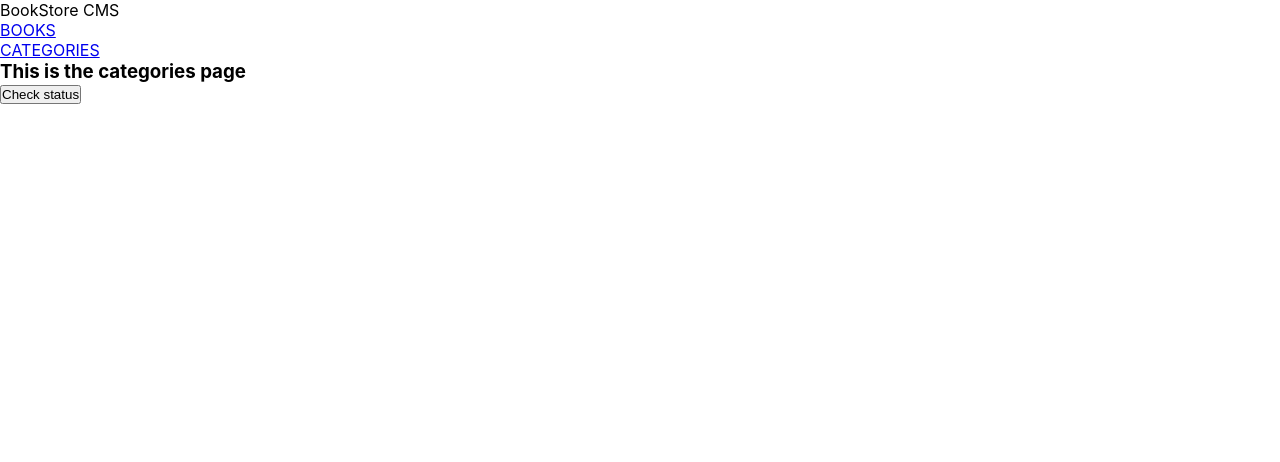
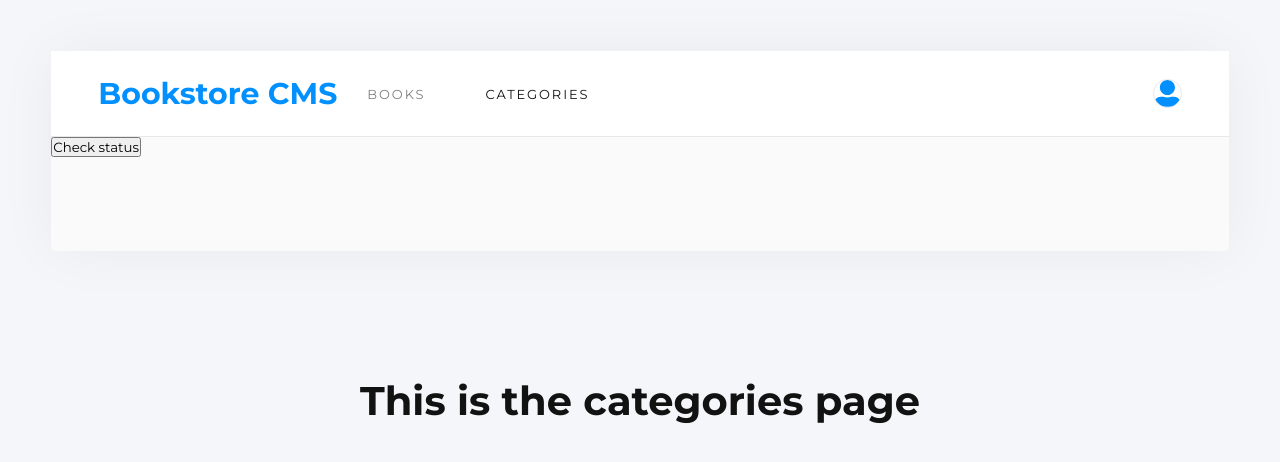
Before and after one commit to Kirabo19/react-bookstore, a React (Create React App) app: page /categorie in a window 1280 px wide. Shown: the top 462 px of the page. Built offline with nearby package versions, Linux system fonts and the light colour scheme.

Commit message:
Bookstore styling

```diff
--- a/package.json
+++ b/package.json
@@ -11,6 +11,7 @@
     "prop-types": "^15.8.1",
     "react": "^18.2.0",
     "react-dom": "^18.2.0",
+    "react-icons": "^4.7.1",
     "react-redux": "^8.0.5",
     "react-router-dom": "^6.4.5",
     "react-scripts": "5.0.1",
--- a/src/App.css
+++ b/src/App.css
@@ -3,3 +3,18 @@
   padding: 0;
   box-sizing: border-box;
 }
+
+.separator_line {
+  width: 90.5%;
+  margin: 40px 60px;
+  border: 1px solid #e8e8e8;
+}
+
+.category {
+  font-size: 2.5rem;
+  color: #121212;
+  position: absolute;
+  left: 50%;
+  top: 50%;
+  transform: translate(-50%, -50%);
+}
--- a/src/components/book.js
+++ b/src/components/book.js
@@ -1,30 +1,42 @@
 import PropTypes from 'prop-types';
 import React from 'react';
+import '../styles/book.css';
 
 const Book = (props) => {
   const {
     category, title, click, id, author,
   } = props;
   return (
-    <div>
+    <div className="book_container">
+      <div className="book_info">
         <p>{category}</p>
         <h2>{title}</h2>
         <p>{author}</p>
         <ul>
           <li>
-          <button type="button">Comments</button>
+            <button className="option_btn" type="button">Comments</button>
           </li>
+          <hr />
           <li>
-          <button id={id} type="button" onClick={click}>Remove</button>
+            <button className="option_btn" id={id} type="button" onClick={click}>Remove</button>
           </li>
+          <hr />
           <li>
-          <button type="button">Edit</button>
+            <button className="option_btn" type="button">Edit</button>
           </li>
         </ul>
-      <div>64% Completed</div>
-      <div>
-        <p>CURRENT CHAPTER</p>
-        <p>Chapter 17</p>
+      </div>
+      <div className="isCompleted">
+        <div className="oval" />
+        <div className="statistic">
+          <span>25%</span>
+          <span>Completed</span>
+        </div>
+      </div>
+      <hr className="vertical_line" />
+      <div className="progress">
+        <span>CURRENT CHAPTER</span>
+        <span>Chapter 17</span>
         <button type="button">UPDATE PROGRESS</button>
       </div>
     </div>
--- a/src/components/bookList.js
+++ b/src/components/bookList.js
@@ -3,6 +3,7 @@ import { useSelector, useDispatch } from 'react-redux';
 import Book from './book';
 import Form from './form';
 import { getBooks, removeBookReducer } from '../redux/books/books';
+import '../styles/bookList.css';
 
 const BooksList = () => {
   const dispatch = useDispatch();
@@ -29,9 +30,10 @@ const BooksList = () => {
   ));
   return (
     <>
-      <ul>
+      <ul className="book_list">
         {list}
       </ul>
+      <hr className="separator_line" />
       <Form />
     </>
   );
--- a/src/components/form.js
+++ b/src/components/form.js
@@ -2,6 +2,7 @@ import React, { useState } from 'react';
 import { useDispatch } from 'react-redux';
 import { v4 as uuidv4 } from 'uuid';
 import { addBookReducer } from '../redux/books/books';
+import '../styles/form.css';
 
 const form = () => {
   const bookInfo = {
@@ -33,11 +34,10 @@ const form = () => {
   };
 
   return (
-    <>
+    <div className="form_container">
       <h2>ADD NEW BOOK</h2>
-      <form onSubmit={submitBookToStore}>
+      <form onSubmit={submitBookToStore} className="form">
         <input name="title" type="text" value={title} placeholder="Title" onChange={handleChange} />
-        <input name="author" type="text" value={author} placeholder="Author" onChange={handleChange} />
         <select name="category" id="categories" onChange={handleChange}>
           <option hidden value="none">Category</option>
           <option value="Action">Action</option>
@@ -50,7 +50,7 @@ const form = () => {
         </select>
         <button type="submit">ADD BOOK</button>
       </form>
-    </>
+    </div>
   );
 };
 
--- a/src/components/navBar.js
+++ b/src/components/navBar.js
@@ -1,19 +1,22 @@
 import React from 'react';
 import { NavLink } from 'react-router-dom';
+import '../styles/header.css';
+import { FaUserAlt } from 'react-icons/fa';
 
 const Header = () => (
   <header>
-    <p>BookStore CMS</p>
+    <span>Bookstore CMS</span>
     <nav>
       <ul>
         <li>
-          <NavLink to="/">BOOKS</NavLink>
+          <NavLink className="nav_link" to="/">BOOKS</NavLink>
         </li>
         <li>
-          <NavLink to="/categorie">CATEGORIES</NavLink>
+          <NavLink className="nav_link" to="/categorie">CATEGORIES</NavLink>
         </li>
       </ul>
     </nav>
+    <FaUserAlt className="user_icon" />
   </header>
 );
 
--- a/src/index.css
+++ b/src/index.css
@@ -1,27 +1,27 @@
-body {
+@import url("https://fonts.googleapis.com/css2?family=Montserrat:wght@100;300;400;600;700&family=Roboto+Slab:wght@300;400;500;700&display=swap");
+
+* {
   margin: 0;
-  font-family:
-    -apple-system,
-    BlinkMacSystemFont,
-    'Segoe UI',
-    'Roboto',
-    'Oxygen',
-    'Ubuntu',
-    'Cantarell',
-    'Fira Sans',
-    'Droid Sans',
-    'Helvetica Neue',
-    sans-serif;
-  -webkit-font-smoothing: antialiased;
-  -moz-osx-font-smoothing: grayscale;
+  padding: 0;
 }
 
-code {
-  font-family:
-    source-code-pro,
-    Menlo,
-    Monaco,
-    Consolas,
-    'Courier New',
-    monospace;
+a {
+  color: inherit;
 }
+
+body {
+  padding: 4%;
+  background-color: #f5f6fa;
+}
+
+#root {
+  margin: 0;
+  padding: 0 0 8% 0;
+  border-radius: 4px;
+  box-shadow: 0 0 60px 0 rgba(0, 0, 0, 0.05);
+  background-color: #fafafa;
+}
+
+.container {
+  padding: 4%;
+}
--- a/src/pages/CategoriesPages.js
+++ b/src/pages/CategoriesPages.js
@@ -10,7 +10,7 @@ const CategoriesPages = () => {
   };
   return (
     <div>
-      <h3>This is the categories page</h3>
+      <h3 className="category">This is the categories page</h3>
       <button type="button" onClick={checkCategoriesStatus}>Check status</button>
     </div>
   );
--- /dev/null
+++ b/src/styles/book.css
@@ -0,0 +1,107 @@
+@import url('https://fonts.googleapis.com/css2?family=Comic+Neue:ital,wght@0,700;1,700&family=Inter:wght@900&family=Lato:ital,wght@1,900&family=Poppins:wght@200&family=Roboto+Slab:wght@100;200;300;400;500;600;700;800;900&display=swap');
+@import url('https://fonts.googleapis.com/css2?family=Comic+Neue:ital,wght@0,700;1,700&family=Inter:wght@900&family=Lato:ital,wght@1,900&family=Montserrat:ital,wght@0,200;0,300;0,400;0,500;0,600;0,700;0,800;1,100;1,200;1,300;1,400;1,500;1,600;1,700;1,800&family=Poppins:wght@200&family=Roboto+Slab:wght@100;200;300;400;500;600;700;800;900&display=swap');
+
+* {
+  margin: 0;
+  padding: 0;
+  box-sizing: border-box;
+  font-family: 'Roboto Slab', serif;
+}
+
+li {
+  list-style: none;
+}
+
+.book_container {
+  background-color: #fff;
+  margin: 10px auto;
+  display: flex;
+  align-items: center;
+  justify-content: space-around;
+  border-radius: 4px;
+  border: solid 1px #e8e8e8;
+  padding: 2rem;
+  color: #121212;
+}
+
+.book_info {
+  width: 25%;
+}
+
+.progress span:first-child,
+.statistic span:last-child,
+.book_info p {
+  opacity: 0.5;
+}
+
+.book_info ul {
+  display: flex;
+  justify-content: space-between;
+  align-items: center;
+}
+
+.book_info hr {
+  height: 20px;
+  align-self: flex-end;
+  border: 0.05em solid #e8e8e8;
+}
+
+.option_btn {
+  background: none;
+  border: none;
+  font-size: 0.875rem;
+  font-weight: 300;
+  color: #4386bf;
+  margin-top: 1rem;
+  cursor: pointer;
+}
+
+.isCompleted {
+  display: flex;
+  justify-content: space-around;
+  width: 20%;
+}
+
+.oval {
+  width: 3rem;
+  height: 3rem;
+  border: 16px solid #f3f3f3;
+  border-width: 5px;
+  border-radius: 50%;
+  border-top: 5px solid #379cf6;
+  transform: rotate(50deg);
+}
+
+.statistic {
+  display: flex;
+  flex-direction: column;
+}
+
+.statistic span:first-child {
+  font-size: 1.5rem;
+  font-family: 'Montserrat', sans-serif;
+}
+
+.vertical_line {
+  height: 100px;
+  border: 0.05em solid #e8e8e8;
+}
+
+.progress {
+  width: 20%;
+  font-size: 15px;
+  display: flex;
+  flex-direction: column;
+}
+
+.progress button {
+  letter-spacing: 0.5px;
+  text-align: center;
+  color: #fff;
+  font-size: 0.813rem;
+  border-radius: 3px;
+  background-color: #0290ff;
+  border: none;
+  padding: 0.4em;
+  margin-top: 20px;
+}
--- /dev/null
+++ b/src/styles/bookList.css
@@ -0,0 +1,13 @@
+.book_list {
+  max-height: 70vh;
+  overflow-y: scroll;
+  padding: 4%;
+}
+
+.book_list::-webkit-scrollbar {
+  width: 10px;
+}
+
+.book_list::-webkit-scrollbar-thumb {
+  color: #e8e8e8;
+}
--- /dev/null
+++ b/src/styles/form.css
@@ -0,0 +1,87 @@
+@import url('https://fonts.googleapis.com/css2?family=Comic+Neue:ital,wght@0,700;1,700&family=Inter:wght@900&family=Lato:ital,wght@1,900&family=Poppins:wght@200&family=Roboto+Slab:wght@100;200;300;400;500;600;700;800;900&display=swap');
+@import url('https://fonts.googleapis.com/css2?family=Comic+Neue:ital,wght@0,700;1,700&family=Inter:wght@900&family=Lato:ital,wght@1,900&family=Montserrat:ital,wght@0,200;0,300;0,400;0,500;0,600;0,700;0,800;1,100;1,200;1,300;1,400;1,500;1,600;1,700;1,800&family=Poppins:wght@200&family=Roboto+Slab:wght@100;200;300;400;500;600;700;800;900&display=swap');
+
+* {
+  margin: 0;
+  padding: 0;
+  box-sizing: border-box;
+  font-family: 'Montserrat', sans-serif;
+}
+
+.form_container {
+  width: 90.5%;
+  display: flex;
+  flex-direction: column;
+  align-items: flex-start;
+  justify-content: center;
+  margin: 2px auto;
+  color: #121212;
+}
+
+.form {
+  width: 100%;
+  display: flex;
+  align-items: center;
+  gap: 20px;
+  margin-top: 20px;
+}
+
+.form_container h2 {
+  opacity: 0.5;
+  font-size: 1.25rem;
+  font-weight: 700;
+  letter-spacing: -0.18px;
+}
+
+input[name="title"] {
+  width: 50%;
+  padding: 12px;
+  border-radius: 4px;
+  border: solid 1px #e8e8e8;
+  background-color: #fff;
+}
+
+input[name="author"] {
+  width: 65%;
+  padding: 0.4em;
+  border-radius: 4px;
+  border: solid 1px #e8e8e8;
+  background-color: #fff;
+  letter-spacing: -0.15px;
+  color: #121212;
+}
+
+input::placeholder {
+  font-family: 'Montserrat', sans-serif;
+  color: #c4c4c4;
+}
+
+select {
+  padding: 12px;
+  width: 30%;
+  border-radius: 4px;
+  border: solid 1px #e8e8e8;
+  background-color: #fff;
+  font-family: 'Montserrat', sans-serif;
+  font-size: 1rem;
+  letter-spacing: -0.15px;
+  color: #121212;
+}
+
+.select::after {
+  background-color: #0290ff;
+}
+
+.form_container button {
+  cursor: pointer;
+  width: 20%;
+  padding: 12px;
+  border-radius: 3px;
+  background-color: #0290ff;
+  border: none;
+  letter-spacing: 0.5px;
+  color: #fff;
+  font-size: 0.813rem;
+  font-weight: 700;
+  font-family: "Roboto Slab", serif;
+}
--- /dev/null
+++ b/src/styles/header.css
@@ -0,0 +1,53 @@
+@import url('https://fonts.googleapis.com/css2?family=Comic+Neue:ital,wght@0,700;1,700&family=Inter:wght@900&family=Lato:ital,wght@1,900&family=Montserrat:ital,wght@0,200;0,300;0,400;0,500;0,600;0,700;0,800;1,100;1,200;1,300;1,400;1,500;1,600;1,700;1,800&family=Poppins:wght@200&family=Roboto+Slab:wght@100;200;300;400;500;600;700;800;900&display=swap');
+
+* {
+  margin: 0;
+  padding: 0;
+  box-sizing: border-box;
+  font-family: 'Montserrat', sans-serif;
+}
+
+nav ul,
+header {
+  display: flex;
+  justify-content: flex-start;
+  align-items: center;
+}
+
+header {
+  padding: 24px 4%;
+  border-bottom: 1px solid #e8e8e8;
+  background-color: #fff;
+}
+
+header span {
+  font-family: 'Montserrat', sans-serif;
+  color: #0290ff;
+  font-size: 1.875rem;
+  font-weight: 700;
+}
+
+.nav_link {
+  font-family: 'Montserrat', sans-serif;
+  text-decoration: none;
+  margin: auto 30px;
+  font-size: 0.813rem;
+  opacity: 0.5;
+  letter-spacing: 1.9px;
+}
+
+.nav_link.active {
+  opacity: 1;
+  color: #121212;
+}
+
+.user_icon {
+  color: #0290ff;
+  margin-left: auto;
+  cursor: pointer;
+  width: 1.8rem;
+  height: 1.8rem;
+  border-radius: 50%;
+  border: 1px solid #e8e8e8;
+  background-color: #fff;
+}
```
Also changed, not shown: 1 other file (tests, documents, lock files or other folders). Lines whose indentation alone changed are shown as unchanged.
